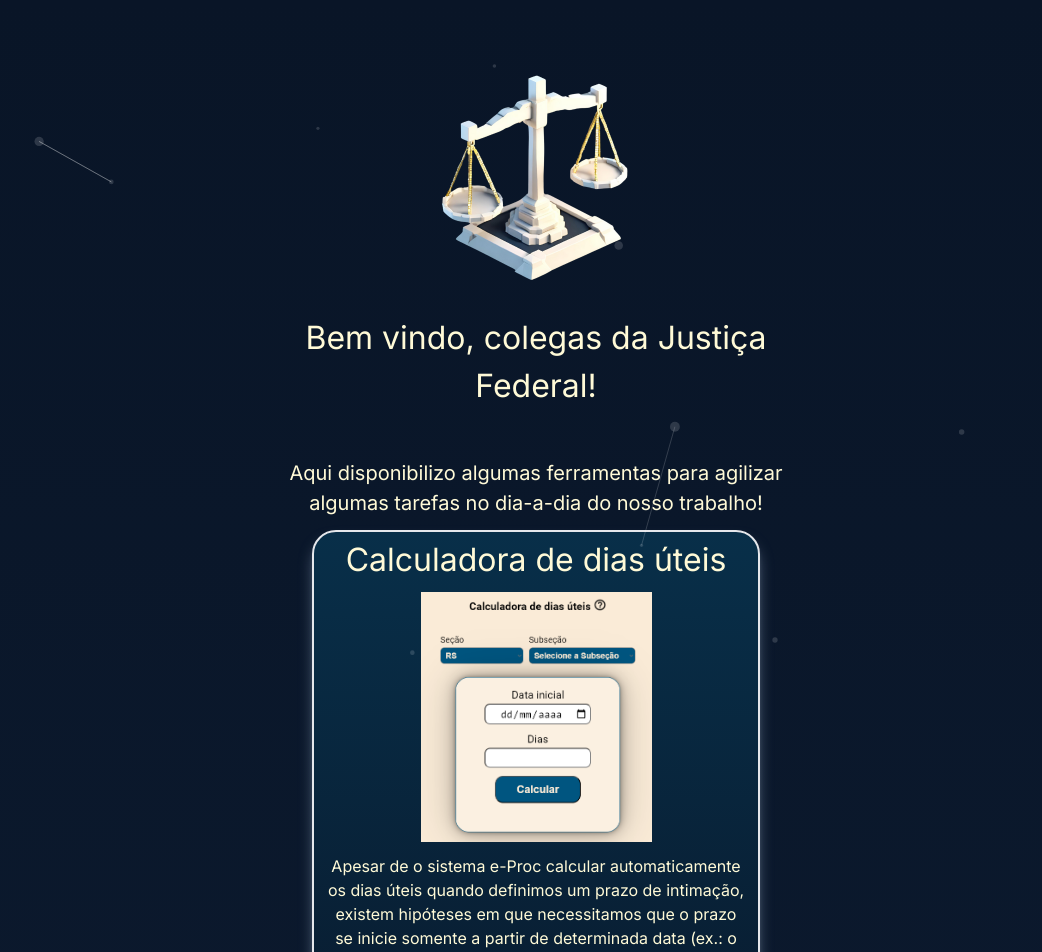
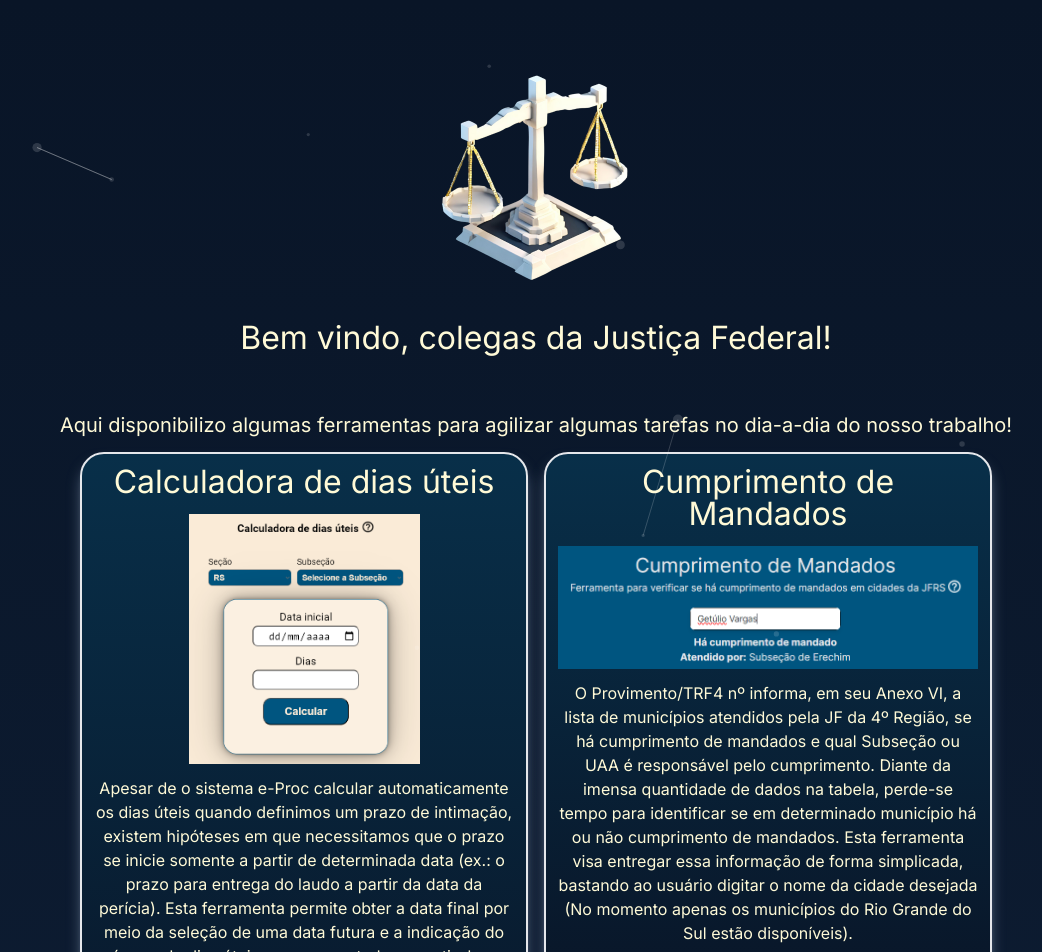
Before and after one commit to joaotextor/ferramentas-jf, a Next.js app: page / in a window 1280 px wide. Shown: the top 952 px of the page, without its empty margins (104-1146 px from the left). Built offline with nearby package versions, Linux system fonts and the light colour scheme.

Commit message:
refac: change padding

```diff
--- a/src/app/page.tsx
+++ b/src/app/page.tsx
@@ -66,7 +66,7 @@ export default function Home() {
         <meta property="og:description" content="Faça mais em menos tempo!" />
       </Head>
       <BGParticles />
-      <main className="flex min-h-screen flex-col items-center px-96 pt-12 text-justify">
+      <main className="flex min-h-screen flex-col items-center 2xl:px-72 pt-12 text-justify">
         <div className="flex flex-col items-center justify-center gap-4">
           <Image src={heroImage} alt="Hero" width={250} className="justify-" />
           <h1
@@ -76,7 +76,7 @@ export default function Home() {
           >
             Bem vindo, colegas da Justiça Federal!
           </h1>
-          <h4 className="text-center pb-8">
+          <h4 className="text-center pb-8 px-8">
             Aqui disponibilizo algumas ferramentas para agilizar algumas tarefas
             no dia-a-dia do nosso trabalho!
             <div className="flex flex-wrap gap-4 justify-center">
```
